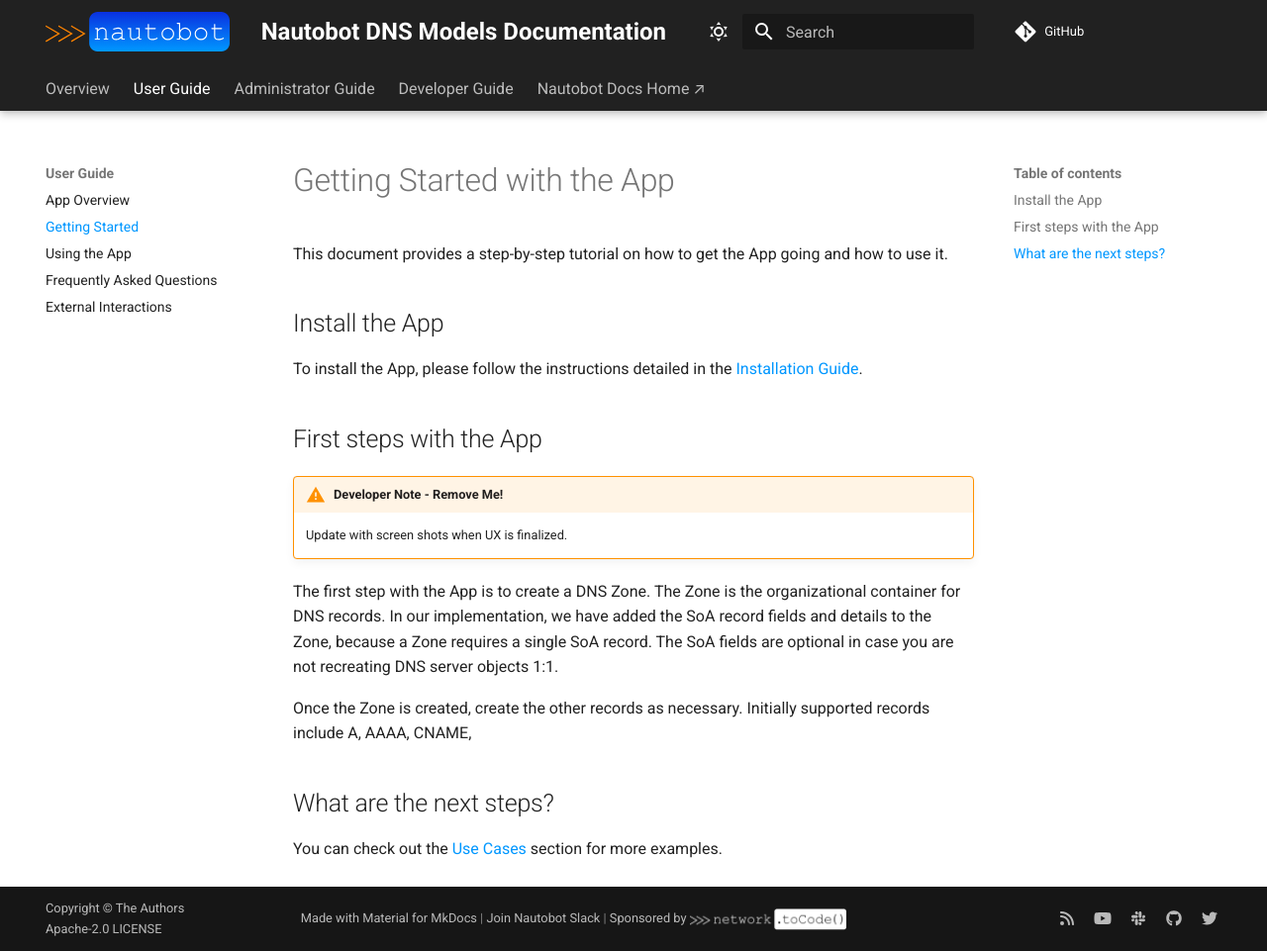
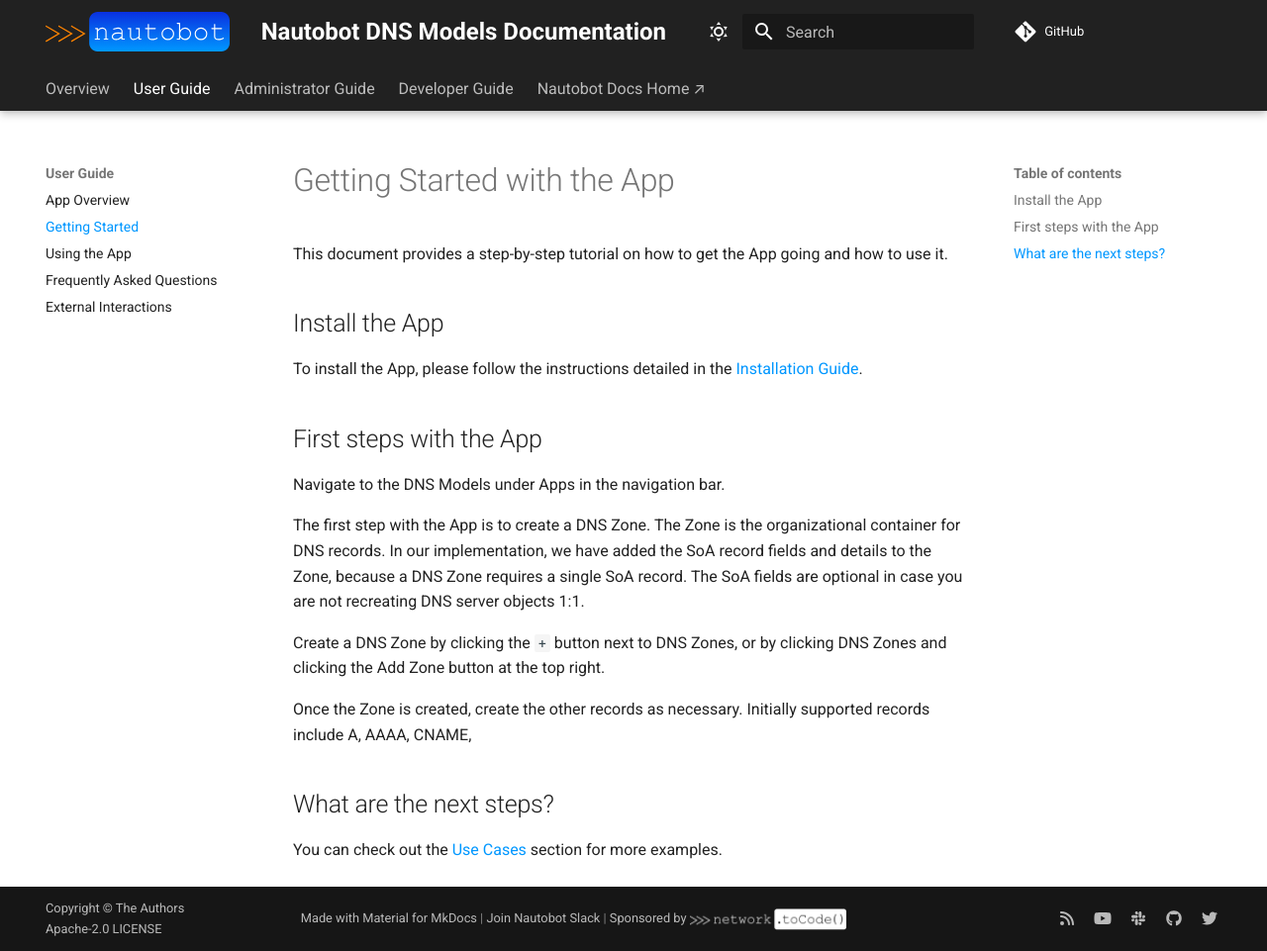
Before and after one commit to nautobot/nautobot-app-dns-models, an MkDocs documentation site: the page built from docs/user/app_getting_started.md, in a window 1280 px wide and 961 px high. Shown: the whole window at 99% size. Built offline with MkDocs 1.6.1 and Material for MkDocs 9.7.7, drawn with Linux system fonts in a browser that asks for light colours; comment, search, counter and statistics services are not loaded.

Commit message:
add initial verbiage

```diff
--- a/docs/user/app_getting_started.md
+++ b/docs/user/app_getting_started.md
@@ -8,10 +8,13 @@
 
 ## First steps with the App
 
-!!! warning "Developer Note - Remove Me!"
-    Update with screen shots when UX is finalized.
+Navigate to the DNS Models under Apps in the navigation bar.
 
-The first step with the App is to create a DNS Zone. The Zone is the organizational container for DNS records. In our implementation, we have added the SoA record fields and details to the Zone, because a Zone requires a single SoA record. The SoA fields are optional in case you are not recreating DNS server objects 1:1.
+[](docs/images/icon-nautobot-dns-models.png)
+
+The first step with the App is to create a DNS Zone. The Zone is the organizational container for DNS records. In our implementation, we have added the SoA record fields and details to the Zone, because a DNS Zone requires a single SoA record. The SoA fields are optional in case you are not recreating DNS server objects 1:1.
+
+Create a DNS Zone by clicking the `+` button next to DNS Zones, or by clicking DNS Zones and clicking the Add Zone button at the top right.
 
 Once the Zone is created, create the other records as necessary. Initially supported records include A, AAAA, CNAME,
 
```
